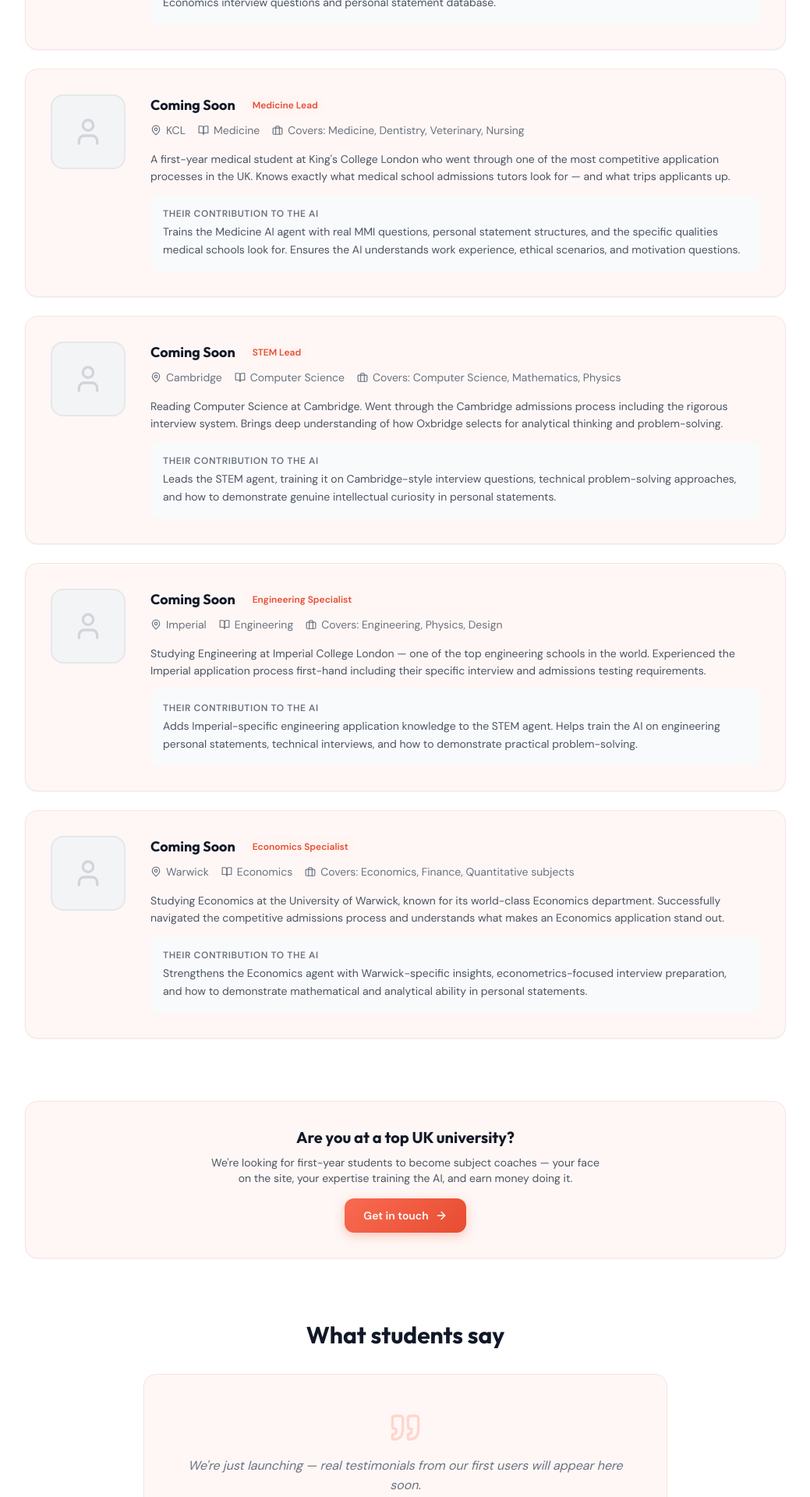
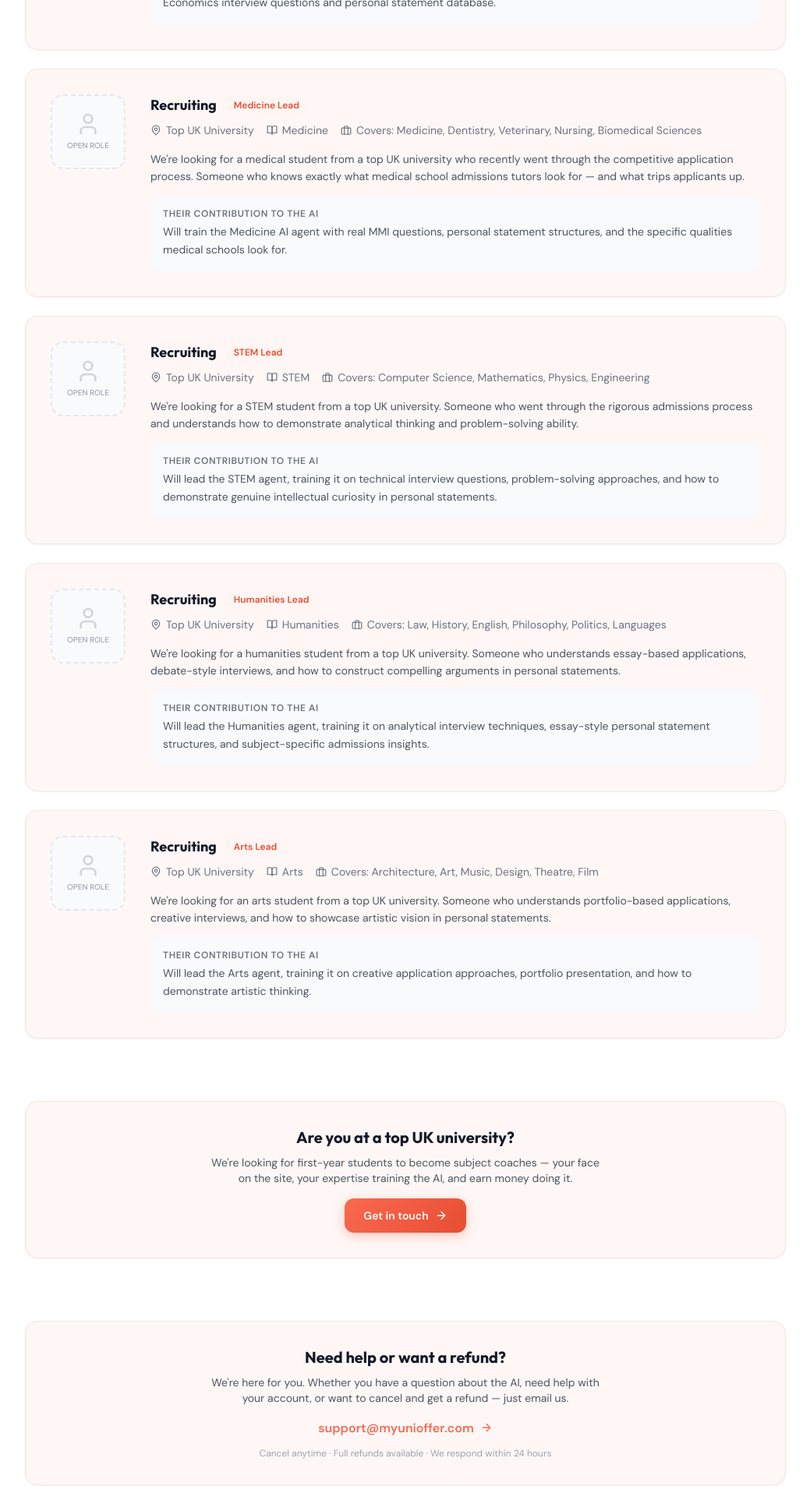
Before and after one commit to ShreyV13/myunioffer-frontend, a React (Vite) app: page /about in a window 1280 px wide. Shown: the part 1120-3040 px from the top of the page at 78% size, without its empty margins (120-1159 px from the left). Built offline with nearby package versions, Linux system fonts and the light colour scheme; no server answers.

Commit message:
Polish: Shrey confirmed with LSE badge, others recruiting, support section on landing/about/pricing, refund policy, support@myunioffer.com everywhere, fix all old emails

```diff
--- a/src/pages/About.jsx
+++ b/src/pages/About.jsx
@@ -16,49 +16,54 @@ export default function About() {
   // Replace with real info when you have it
   const team = [
     {
-      name: "Coming Soon",
+      name: "Shrey Verma",
       uni: "LSE",
       course: "PPE",
-      role: "Founder & Economics Lead",
+      role: "Founder",
       subjects: "Economics, PPE, Finance, Business",
-      bio: "Founded myunioffer.ai after going through the UCAS process and realising how expensive and inaccessible good application coaching is. Leads the Economics & PPE specialist agent, training it with real application insights from the LSE admissions process.",
-      contribution: "Built the entire AI coaching system. Designed the master agent architecture with 5 subject specialists. Curated the Economics interview questions and personal statement database."
+      bio: "Founded myunioffer ai after going through the UCAS process and realising how expensive and inaccessible good application coaching is. Leads the Economics & PPE specialist agent, training it with real application insights from the LSE admissions process.",
+      contribution: "Built the entire AI coaching system. Designed the master agent architecture with 5 subject specialists. Curated the Economics interview questions and personal statement database.",
+      confirmed: true
     },
     {
-      name: "Coming Soon",
-      uni: "KCL",
+      name: "Recruiting",
+      uni: "Top UK University",
       course: "Medicine",
       role: "Medicine Lead",
-      subjects: "Medicine, Dentistry, Veterinary, Nursing",
-      bio: "A first-year medical student at King's College London who went through one of the most competitive application processes in the UK. Knows exactly what medical school admissions tutors look for — and what trips applicants up.",
-      contribution: "Trains the Medicine AI agent with real MMI questions, personal statement structures, and the specific qualities medical schools look for. Ensures the AI understands work experience, ethical scenarios, and motivation questions."
+      subjects: "Medicine, Dentistry, Veterinary, Nursing, Biomedical Sciences",
+      bio: "We're looking for a medical student from a top UK university who recently went through the competitive application process. Someone who knows exactly what medical school admissions tutors look for — and what trips applicants up.",
+      contribution: "Will train the Medicine AI agent with real MMI questions, personal statement structures, and the specific qualities medical schools look for.",
+      confirmed: false
     },
     {
-      name: "Coming Soon",
-      uni: "Cambridge",
-      course: "Computer Science",
+      name: "Recruiting",
+      uni: "Top UK University",
+      course: "STEM",
       role: "STEM Lead",
-      subjects: "Computer Science, Mathematics, Physics",
-      bio: "Reading Computer Science at Cambridge. Went through the Cambridge admissions process including the rigorous interview system. Brings deep understanding of how Oxbridge selects for analytical thinking and problem-solving.",
-      contribution: "Leads the STEM agent, training it on Cambridge-style interview questions, technical problem-solving approaches, and how to demonstrate genuine intellectual curiosity in personal statements."
+      subjects: "Computer Science, Mathematics, Physics, Engineering",
+      bio: "We're looking for a STEM student from a top UK university. Someone who went through the rigorous admissions process and understands how to demonstrate analytical thinking and problem-solving ability.",
+      contribution: "Will lead the STEM agent, training it on technical interview questions, problem-solving approaches, and how to demonstrate genuine intellectual curiosity in personal statements.",
+      confirmed: false
     },
     {
-      name: "Coming Soon",
-      uni: "Imperial",
-      course: "Engineering",
-      role: "Engineering Specialist",
-      subjects: "Engineering, Physics, Design",
-      bio: "Studying Engineering at Imperial College London — one of the top engineering schools in the world. Experienced the Imperial application process first-hand including their specific interview and admissions testing requirements.",
-      contribution: "Adds Imperial-specific engineering application knowledge to the STEM agent. Helps train the AI on engineering personal statements, technical interviews, and how to demonstrate practical problem-solving."
+      name: "Recruiting",
+      uni: "Top UK University",
+      course: "Humanities",
+      role: "Humanities Lead",
+      subjects: "Law, History, English, Philosophy, Politics, Languages",
+      bio: "We're looking for a humanities student from a top UK university. Someone who understands essay-based applications, debate-style interviews, and how to construct compelling arguments in personal statements.",
+      contribution: "Will lead the Humanities agent, training it on analytical interview techniques, essay-style personal statement structures, and subject-specific admissions insights.",
+      confirmed: false
     },
     {
-      name: "Coming Soon",
-      uni: "Warwick",
-      course: "Economics",
-      role: "Economics Specialist",
-      subjects: "Economics, Finance, Quantitative subjects",
-      bio: "Studying Economics at the University of Warwick, known for its world-class Economics department. Successfully navigated the competitive admissions process and understands what makes an Economics application stand out.",
-      contribution: "Strengthens the Economics agent with Warwick-specific insights, econometrics-focused interview preparation, and how to demonstrate mathematical and analytical ability in personal statements."
+      name: "Recruiting",
+      uni: "Top UK University",
+      course: "Arts",
+      role: "Arts Lead",
+      subjects: "Architecture, Art, Music, Design, Theatre, Film",
+      bio: "We're looking for an arts student from a top UK university. Someone who understands portfolio-based applications, creative interviews, and how to showcase artistic vision in personal statements.",
+      contribution: "Will lead the Arts agent, training it on creative application approaches, portfolio presentation, and how to demonstrate artistic thinking.",
+      confirmed: false
     },
   ];
 
@@ -144,11 +149,18 @@ export default function About() {
                 viewport={{ once: true }}
                 transition={{ delay: i * 0.08 }}
               >
-                {/* Photo placeholder */}
+                {/* Photo / Status */}
                 <div className="flex-shrink-0 text-center md:text-left">
-                  <div className="w-24 h-24 bg-gray-100 rounded-2xl flex items-center justify-center mx-auto md:mx-0 border-2 border-gray-200">
-                    <User className="w-10 h-10 text-gray-300" />
-                  </div>
+                  {member.confirmed ? (
+                    <div className="w-24 h-24 bg-gray-100 rounded-2xl flex items-center justify-center mx-auto md:mx-0 border-2 border-coral-200">
+                      <User className="w-10 h-10 text-coral-300" />
+                    </div>
+                  ) : (
+                    <div className="w-24 h-24 bg-gray-50 rounded-2xl flex flex-col items-center justify-center mx-auto md:mx-0 border-2 border-dashed border-gray-200">
+                      <User className="w-8 h-8 text-gray-300 mb-1" />
+                      <span className="text-[10px] text-gray-400 font-medium">OPEN ROLE</span>
+                    </div>
+                  )}
                 </div>
 
                 {/* Info */}
@@ -196,9 +208,28 @@ export default function About() {
             <p className="text-gray-600 text-sm mb-4 max-w-lg mx-auto">
               We're looking for first-year students to become subject coaches — your face on the site, your expertise training the AI, and earn money doing it.
             </p>
-            <a href="mailto:hello@myunioffer.ai" className="btn-primary inline-flex text-sm px-6 py-3">
+            <a href="mailto:shrey@myunioffer.com" className="btn-primary inline-flex text-sm px-6 py-3">
               Get in touch <ArrowRight className="w-4 h-4" />
             </a>
+          </div>
+        </motion.div>
+
+        {/* Support section */}
+        <motion.div
+          initial={{ opacity: 0, y: 20 }}
+          whileInView={{ opacity: 1, y: 0 }}
+          viewport={{ once: true }}
+          className="mb-20"
+        >
+          <div className="card p-8 text-center">
+            <h3 className="text-xl font-display font-bold text-gray-900 mb-2">Need help or want a refund?</h3>
+            <p className="text-gray-600 text-sm mb-4 max-w-lg mx-auto">
+              We're here for you. Whether you have a question about the AI, need help with your account, or want to cancel and get a refund — just email us.
+            </p>
+            <a href="mailto:support@myunioffer.com" className="inline-flex items-center gap-2 text-coral-500 font-semibold hover:text-coral-600 transition-colors">
+              support@myunioffer.com <ArrowRight className="w-4 h-4" />
+            </a>
+            <p className="text-gray-400 text-xs mt-3">Cancel anytime · Full refunds available · We respond within 24 hours</p>
           </div>
         </motion.div>
 
--- a/src/pages/Landing.jsx
+++ b/src/pages/Landing.jsx
@@ -46,8 +46,8 @@ export default function Landing() {
       a: "We cover Medicine & Healthcare, STEM (Maths, Physics, Computer Science, Engineering), Economics & Business (including PPE), Humanities (History, Law, English, Psychology), and Arts (Architecture, Art, Music, Design). Just tell the AI what you're applying for and it automatically tailors the coaching to your subject."
     },
     {
-      q: "Can I cancel anytime?",
-      a: "Yes, absolutely. There are no contracts or commitments. You can cancel your subscription at any time and continue using the service until the end of your billing period."
+      q: "Can I cancel or get a refund?",
+      a: "Yes, absolutely. You can cancel your subscription at any time and continue using the service until the end of your billing period. If you'd like a refund, just email us at support@myunioffer.com and we'll sort it out — no questions asked."
     },
     {
       q: "Who are the specialist coaches?",
@@ -352,9 +352,11 @@ export default function Landing() {
                 <div className="text-3xl mb-3">{member.icon}</div>
                 <div className="font-display font-bold text-gray-900 text-sm mb-0.5">{member.name}</div>
                 {member.confirmed && (
-                  <div className="text-coral-500 font-semibold text-xs mb-1">LSE — PPE</div>
+                  <div className="inline-flex items-center gap-1.5 px-2 py-0.5 bg-gray-100 rounded-full text-xs text-gray-600 font-medium mb-1">
+                    <span>🎓</span> LSE — PPE
+                  </div>
                 )}
-                <div className="text-gray-500 text-xs leading-relaxed">{member.subject}</div>
+                <div className="text-gray-500 text-xs leading-relaxed mt-1">{member.subject}</div>
               </motion.div>
             ))}
           </div>
@@ -511,6 +513,23 @@ export default function Landing() {
         </div>
       </section>
 
+      {/* ==================== NEED HELP ==================== */}
+      <section className="py-12 px-6 bg-white border-t border-gray-100">
+        <div className="max-w-3xl mx-auto text-center">
+          <h3 className="text-lg font-display font-bold text-gray-900 mb-2">Need help?</h3>
+          <p className="text-gray-600 text-sm mb-4">
+            Got a question, need support, or want to request a refund? We're here to help.
+          </p>
+          <a
+            href="mailto:support@myunioffer.com"
+            className="inline-flex items-center gap-2 text-coral-500 font-semibold hover:text-coral-600 transition-colors text-sm"
+          >
+            support@myunioffer.com <ArrowRight className="w-4 h-4" />
+          </a>
+          <p className="text-gray-400 text-xs mt-3">Cancel anytime · Full refunds available · We respond within 24 hours</p>
+        </div>
+      </section>
+
       {/* ==================== FOOTER ==================== */}
       <footer className="py-12 px-6 border-t border-gray-100">
         <div className="max-w-6xl mx-auto flex flex-col md:flex-row items-center justify-between gap-6">
@@ -527,10 +546,10 @@ export default function Landing() {
             <a href="#" className="hover:text-coral-500 transition-colors">Terms</a>
             <Link to="/about" className="hover:text-coral-500 transition-colors">Our Team</Link>
             <Link to="/pricing" className="hover:text-coral-500 transition-colors">Pricing</Link>
-            <a href="mailto:hello@myunioffer.ai" className="hover:text-coral-500 transition-colors">Contact</a>
+            <a href="mailto:support@myunioffer.com" className="hover:text-coral-500 transition-colors">Support</a>
           </div>
           <div className="text-sm text-gray-500">
-            © 2026 myunioffer.ai
+            © 2026 myunioffer ai
           </div>
         </div>
       </footer>
--- a/src/pages/Pricing.jsx
+++ b/src/pages/Pricing.jsx
@@ -448,6 +448,11 @@ export default function Pricing() {
             </Link>
             {' '}— 3 messages per day, no credit card required.
           </p>
+          <p className="text-gray-400 text-sm mt-4">
+            Cancel anytime · Full refunds available · Email{' '}
+            <a href="mailto:support@myunioffer.com" className="text-coral-500 hover:text-coral-600">support@myunioffer.com</a>
+            {' '}for help
+          </p>
         </motion.div>
       </main>
     </div>
```
